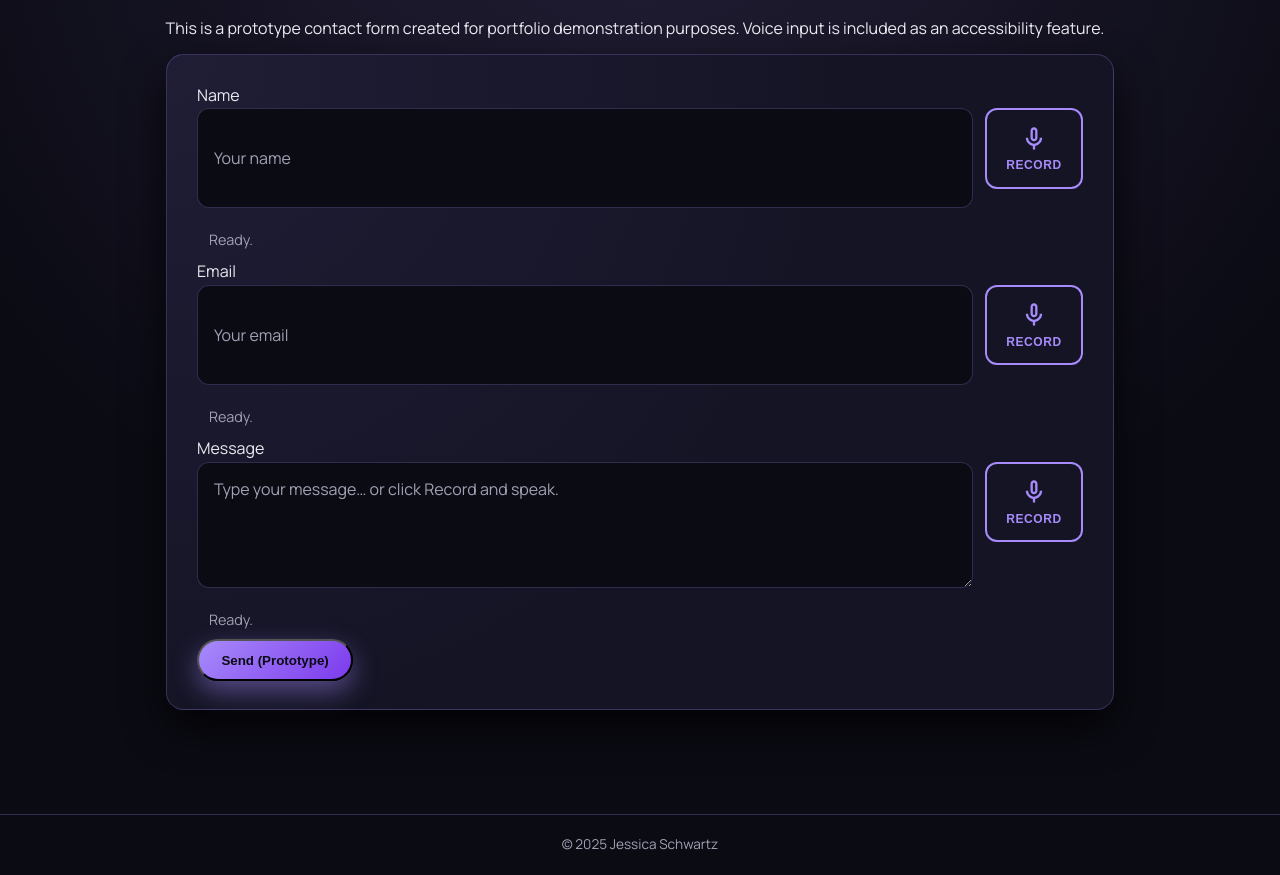
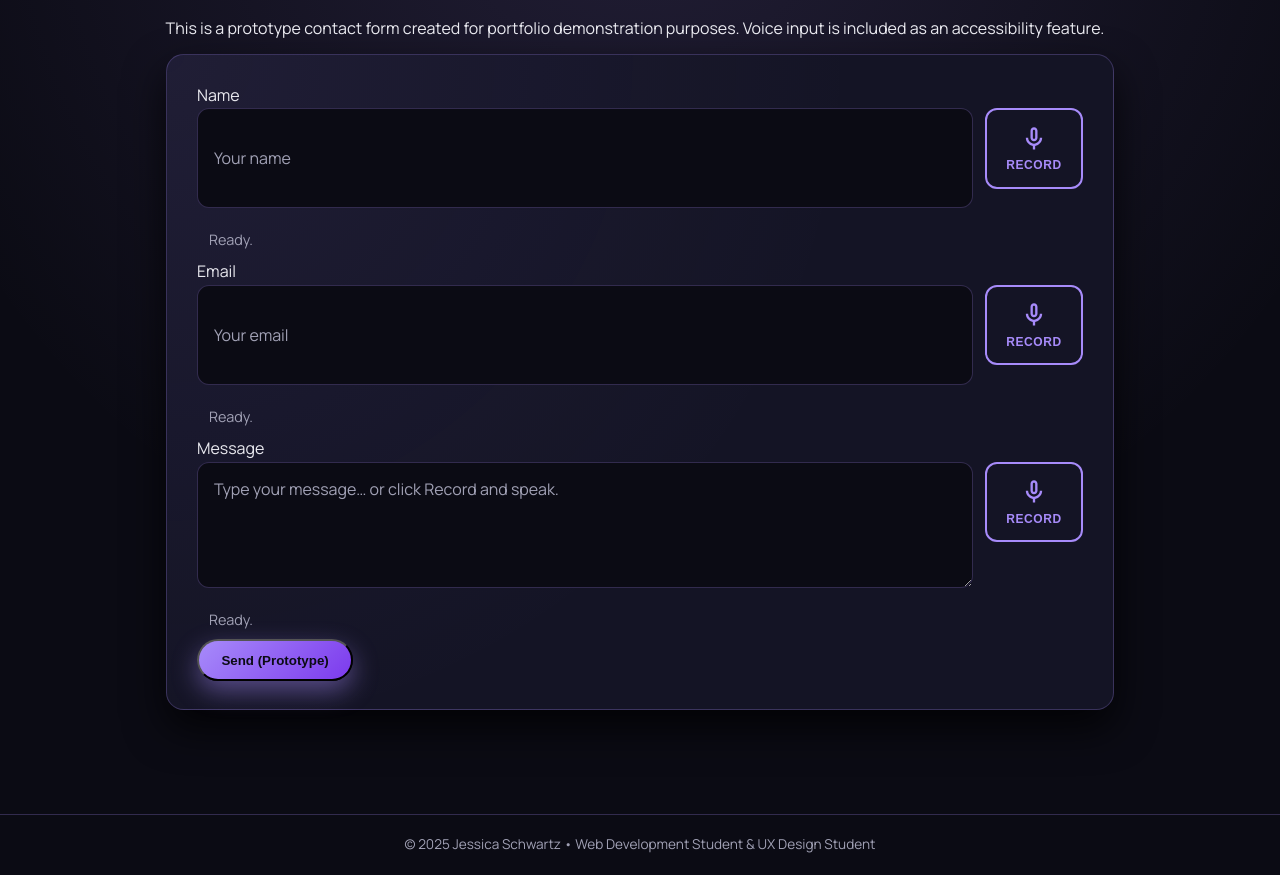
Before and after one commit to jessrschwartz/portfolio, a plain HTML site: page contact.html in a window 1280 px wide. Shown: the part 154-1029 px from the top of the page. Drawn offline with nearby package versions, Linux system fonts and the light colour scheme.

Commit message:
Modify footer text in contact.html
Updated footer content to include student status.

```diff
--- a/contact.html
+++ b/contact.html
@@ -137,10 +137,11 @@
   </main>
 
   <footer class="wf-footer" role="contentinfo">
-    <p>© 2025 Jessica Schwartz</p>
+    <p>© 2025 Jessica Schwartz • Web Development Student & UX Design Student</p>
   </footer>
 
   <script src="https://code.jquery.com/jquery-3.7.1.min.js"></script>
   <script src="site.js"></script>
 </body>
+
 </html>
```
